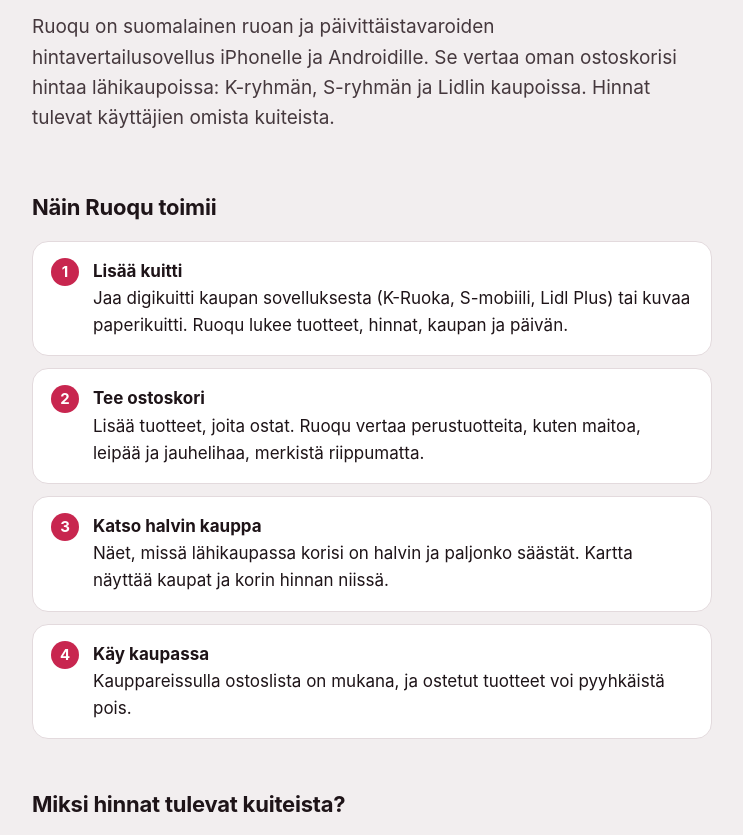
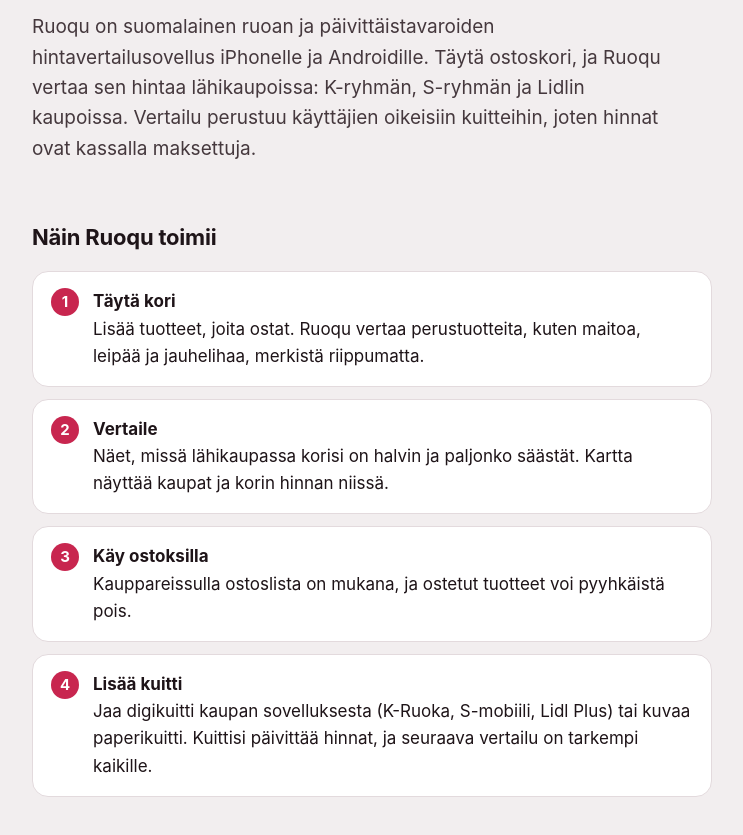
Before and after one commit to RistoIisakki/ruoqu-sivut, a plain HTML site: page index.html in a window 1280 px wide. Shown: the part 271-1106 px from the top of the page, without its empty margins (268-1011 px from the left). Drawn offline with Linux system fonts and the light colour scheme.

Commit message:
Etusivu: vertailu ensin (Täytä kori → Vertaile → Käy ostoksilla → Lisää kuitti), kuitit luotettavuuden perusteena
Co-Authored-By: Claude Opus 5.5 <noreply@anthropic.com>
Claude-Session: https://claude.ai/code/session_017fDTEELeCgFdPhFzjRTsvm

```diff
--- a/index.html
+++ b/index.html
@@ -27,14 +27,14 @@
 <div class="sankari">
 <span class="lappu">Testivaihe käynnissä</span>
 <h1>Ruoqu kertoo, missä kaupassa ostoskorisi on halvin.</h1>
-<p class="johdanto">Ruoqu on suomalainen ruoan ja päivittäistavaroiden hintavertailusovellus iPhonelle ja Androidille. Se vertaa oman ostoskorisi hintaa lähikaupoissa: K-ryhmän, S-ryhmän ja Lidlin kaupoissa. Hinnat tulevat käyttäjien omista kuiteista.</p>
+<p class="johdanto">Ruoqu on suomalainen ruoan ja päivittäistavaroiden hintavertailusovellus iPhonelle ja Androidille. Täytä ostoskori, ja Ruoqu vertaa sen hintaa lähikaupoissa: K-ryhmän, S-ryhmän ja Lidlin kaupoissa. Vertailu perustuu käyttäjien oikeisiin kuitteihin, joten hinnat ovat kassalla maksettuja.</p>
 </div>
 <section>
 <h2>Näin Ruoqu toimii</h2>
-<ol class="askeleet"><li><strong>Lisää kuitti</strong>Jaa digikuitti kaupan sovelluksesta (K-Ruoka, S-mobiili, Lidl Plus) tai kuvaa paperikuitti. Ruoqu lukee tuotteet, hinnat, kaupan ja päivän.</li><li><strong>Tee ostoskori</strong>Lisää tuotteet, joita ostat. Ruoqu vertaa perustuotteita, kuten maitoa, leipää ja jauhelihaa, merkistä riippumatta.</li><li><strong>Katso halvin kauppa</strong>Näet, missä lähikaupassa korisi on halvin ja paljonko säästät. Kartta näyttää kaupat ja korin hinnan niissä.</li><li><strong>Käy kaupassa</strong>Kauppareissulla ostoslista on mukana, ja ostetut tuotteet voi pyyhkäistä pois.</li></ol>
+<ol class="askeleet"><li><strong>Täytä kori</strong>Lisää tuotteet, joita ostat. Ruoqu vertaa perustuotteita, kuten maitoa, leipää ja jauhelihaa, merkistä riippumatta.</li><li><strong>Vertaile</strong>Näet, missä lähikaupassa korisi on halvin ja paljonko säästät. Kartta näyttää kaupat ja korin hinnan niissä.</li><li><strong>Käy ostoksilla</strong>Kauppareissulla ostoslista on mukana, ja ostetut tuotteet voi pyyhkäistä pois.</li><li><strong>Lisää kuitti</strong>Jaa digikuitti kaupan sovelluksesta (K-Ruoka, S-mobiili, Lidl Plus) tai kuvaa paperikuitti. Kuittisi päivittää hinnat, ja seuraava vertailu on tarkempi kaikille.</li></ol>
 </section>
 <section>
-<h2>Miksi hinnat tulevat kuiteista?</h2>
+<h2>Miksi vertailuun voi luottaa?</h2>
 <div class="kortit">
 <div class="kortti"><h3>Oikeat hinnat</h3><p>Hinta on se, joka kassalla maksettiin. Mukana ovat myös kaupat, joiden hintoja ei näe verkkokaupasta.</p></div>
 <div class="kortti"><h3>Tuoreus näkyy</h3><p>Hinnan vieressä lukee, milloin se on nähty. Arviot on merkitty ≈-merkillä.</p></div>
```
Also changed, not shown: en.html (+1 -1 lines), sv.html (+1 -1 lines).
